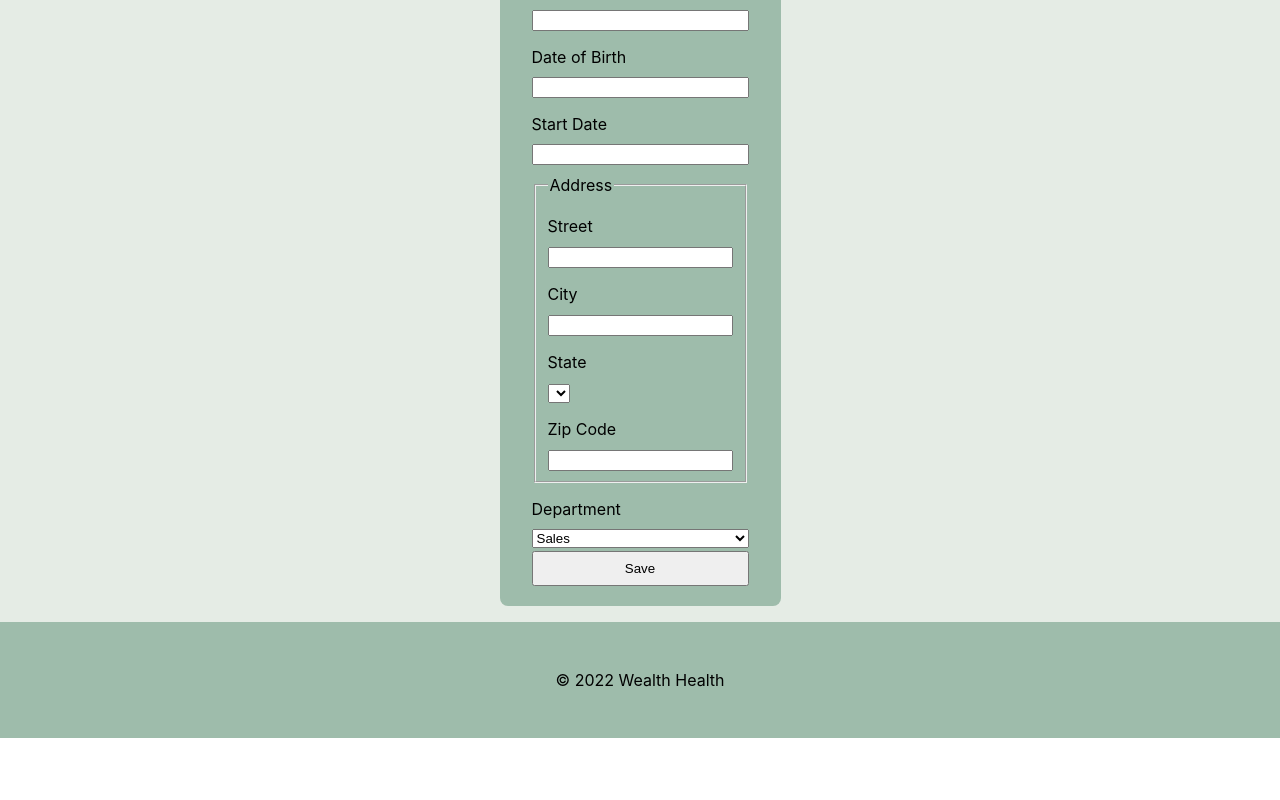
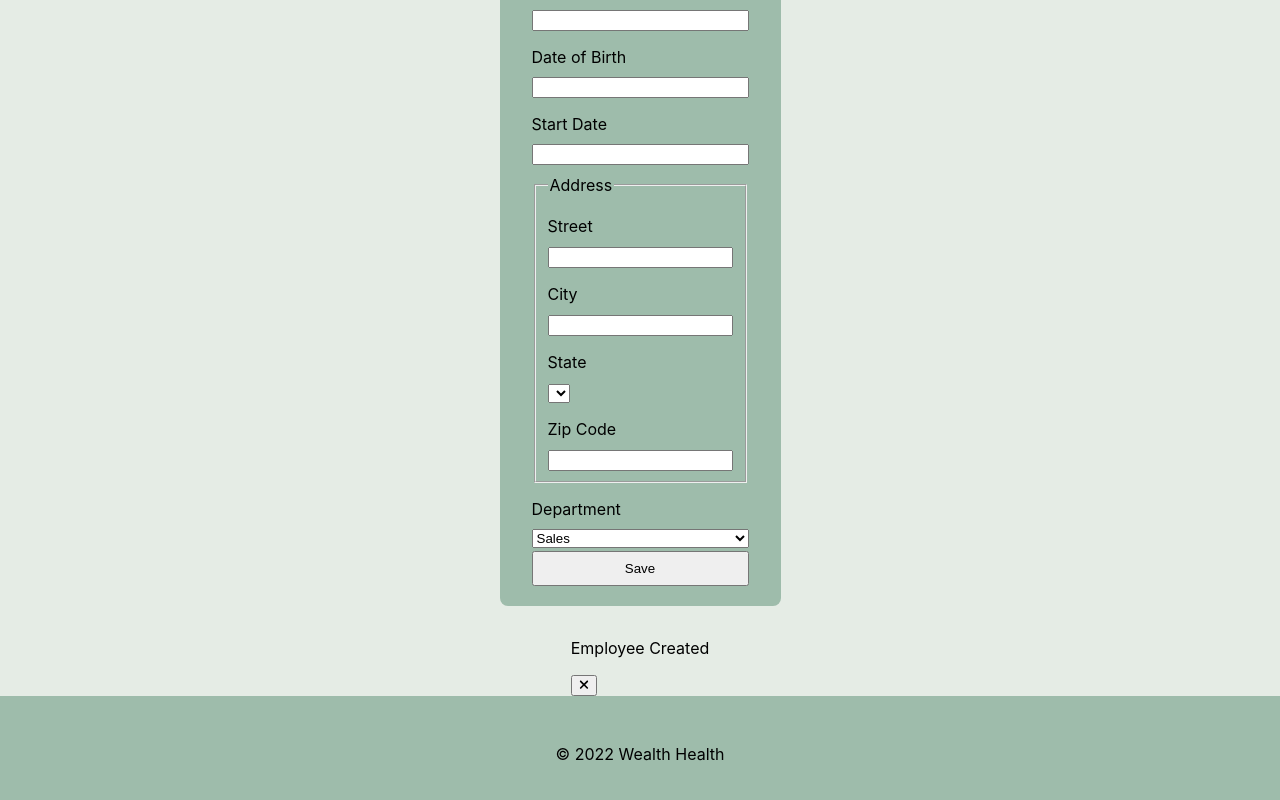
Before and after one commit to NicolasDuquesne2/NicolasDuquesne_14_06072022, a React (Create React App) app: page / in a window 1280 px wide. Shown: the part 286-1086 px from the top of the page. Before the commit the page ends 1024 px from the top, so only its background shows below. Built offline with nearby package versions, Linux system fonts and the light colour scheme.

Commit message:
Add the modal for the form

```diff
--- a/src/Components/CustomLink/index.jsx
+++ b/src/Components/CustomLink/index.jsx
@@ -1,3 +1,4 @@
+//@ts-check
 import React from "react"
 import { FontAwesomeIcon } from '@fortawesome/react-fontawesome'
 import { faPeopleGroup, faHouse } from '@fortawesome/free-solid-svg-icons'
@@ -14,7 +15,7 @@ import './customlink.css'
  * @returns {React.ReactComponentElement}
  */
 function CustomLink({link}) {
-    let icon = ""
+    let icon = null
 
     switch (link.text) {
         case "Home":
--- a/src/Components/Form/index.jsx
+++ b/src/Components/Form/index.jsx
@@ -1,5 +1,6 @@
 //@ts-check
 import React from "react"
+import ModalForm from "../ModalForm"
 import './form.css'
 
 
@@ -14,10 +15,16 @@ import './form.css'
  * @returns {React.ReactComponentElement}
  */
 function Form() {
+
+    const onSubmit = () => {
+
+    }
+
+
     return(
         <React.Fragment>
             <h2>Create Employee</h2>
-            <form action="#" id="create-employee">
+            <form action="#" id="create-employee" onSubmit={onSubmit}>
             <label htmlFor="first-name">First Name</label>
                 <input type="text" id="first-name" />
 
@@ -56,7 +63,7 @@ function Form() {
                 </select>
                 <input className="submit" type="submit" value="Save" />
             </form>
-
+            <ModalForm />
         </React.Fragment>
 
     )
--- /dev/null
+++ b/src/Components/ModalForm/index.jsx
@@ -0,0 +1,29 @@
+//@ts-check
+import React from "react"
+import { FontAwesomeIcon } from '@fortawesome/react-fontawesome'
+import { faXmark } from '@fortawesome/free-solid-svg-icons'
+
+/**
+ *
+ * @module ModalForm
+ */
+
+
+/**
+ * Renders a modal displaying a message for the adding peaple form
+ * @returns {React.ReactComponentElement}
+ */
+function ModalForm() {
+
+    return(
+        <div className="modal-background">
+            <div className="modal-container">
+                <p>Employee Created</p>
+                <button className="modal-leave"><FontAwesomeIcon icon= {faXmark} /></button>
+            </div>
+        </div>
+    )
+
+}
+
+export default ModalForm
```
